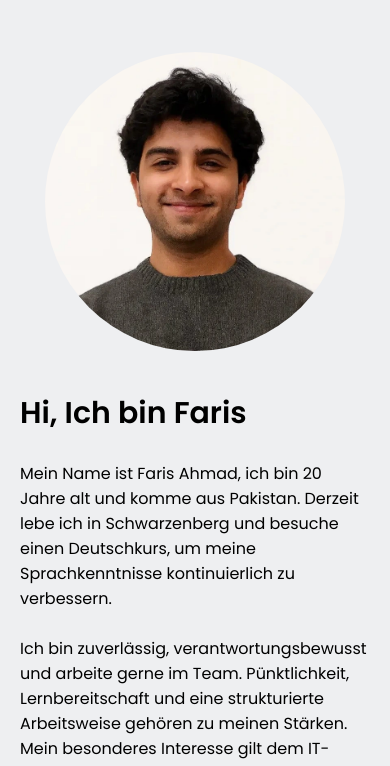
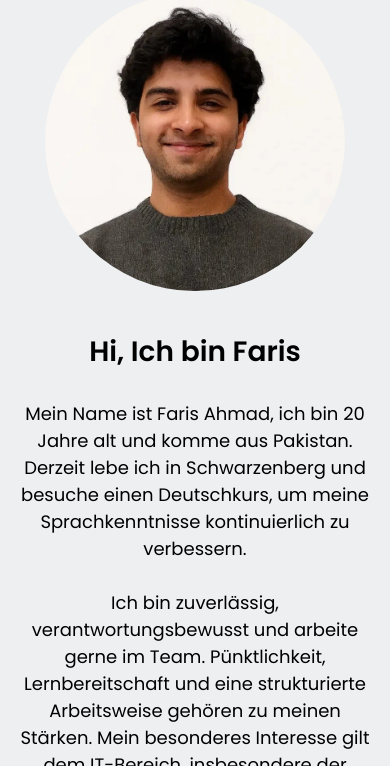
Before and after one commit to faristheknight/portfolio-website, a plain HTML site: page index.html in a window 390 px wide. Shown: the part 78-844 px from the top of the page. Drawn offline with Linux system fonts and the light colour scheme.

Commit message:
Refactor CSS for layout and responsiveness
Updated styles for various sections and improved responsiveness.

```diff
--- a/styles.css
+++ b/styles.css
@@ -60,16 +60,18 @@ nav .right a span {
 /* SECTION 1: Hero */
 .hero-section {
     display: flex;
-    justify-content: space-between;
-    padding: 0 50px;
-    margin:50px 0;
+    justify-content: center;
     align-items: center;
     gap: 40px;
-    margin-bottom: 100px;
+    padding: 0 50px;
+    min-height: 100vh;
+    transform: translateY(-50px);  /* moves hero 50px up */
 }
+
 
 .hero-section .text {
     flex: 5;
+    font-size: 18px;
 }
 
 .hero-section .text h2 {
@@ -77,7 +79,7 @@ nav .right a span {
 }
 
 .hero-section .text .links {
-    margin-top: 20px;
+    margin-top: 40px;
 }
 
 .hero-section .text .links a{
@@ -121,6 +123,8 @@ nav .right a span {
  .skills-section .text {
     text-align: center;
     margin-bottom: 20px;
+    font-size: 18px;
+    line-height: 1.6;
 }
 
 .skills-section .cells {
@@ -160,7 +164,7 @@ nav .right a span {
 
 .projects-section {
     padding: 0 50px;
-    margin-bottom: 100px;
+    margin-bottom: 130px;
 }
 
 .projects-section h2 {
@@ -213,7 +217,7 @@ nav .right a span {
 
 .projects-section .cells .cell span{
     padding: 0 20px 20px 20px;
-    height: 160px;
+    min-height: 160px;
     font-size: 14px;
 }
 
@@ -292,14 +296,20 @@ nav .right a span {
 }
 /* RESPONSIVE STYLES */
 
-@media (max-width:850px) {
+@media (max-width:960px) {
+    .hero-section {
+        padding-top: 80px ;
+        flex-direction: column-reverse;
+        text-align: center;
+    }
     .hero-section .text h2 {
         font-size: 35px;
     }
 }
 
 
-@media (max-width:740px) {
+@media (max-width:750px) {
+
     .hero-section {
        flex-direction: column-reverse;
     }
@@ -310,6 +320,9 @@ nav .right a span {
     /* SECTION 4: Contact */
     .contact-section .group {
         flex-direction: column;
+    }
+     nav .right a span {
+        display: none;
     }
 }
 @media (max-width:600px) {
@@ -327,16 +340,13 @@ nav .right a span {
         padding: 0px;
     }
 
-    nav .right a span {
-        display: none;
-    }
 
     /* SECTION 1: Hero */
     .hero-section {
-        padding: 0 20px;;
+        padding: 40px 20px;;
     }
     .hero-section .text h2 {
-        font-size: 30px;
+        font-size: 28px;
     }
 
     /* SECTION 2: Skills */
```
